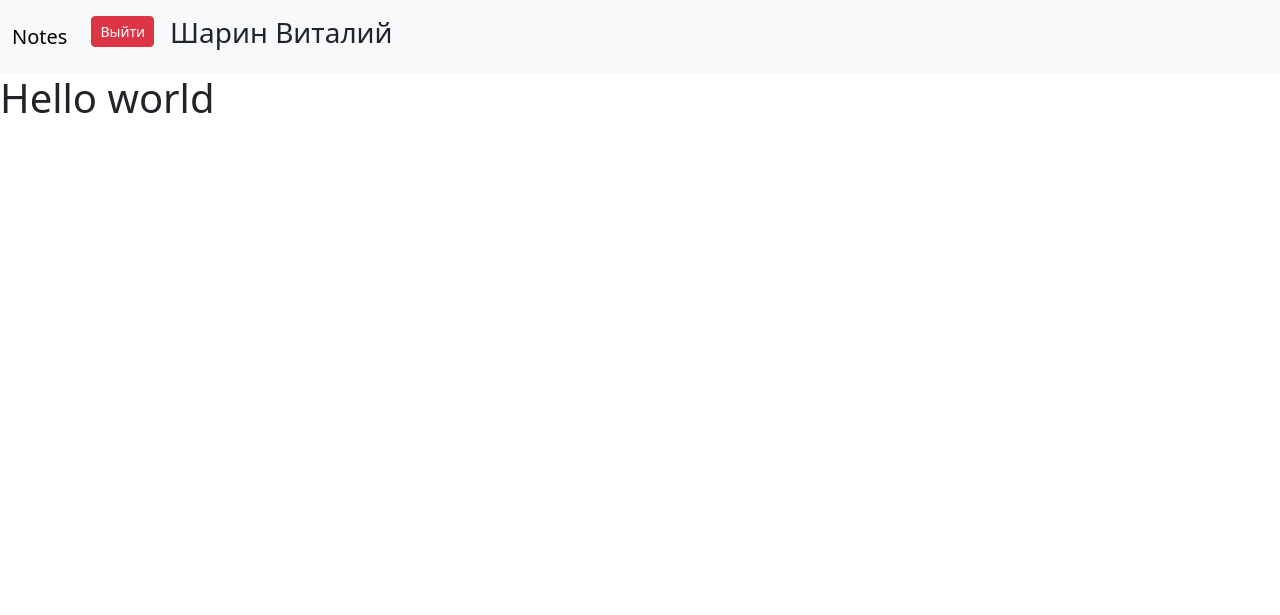
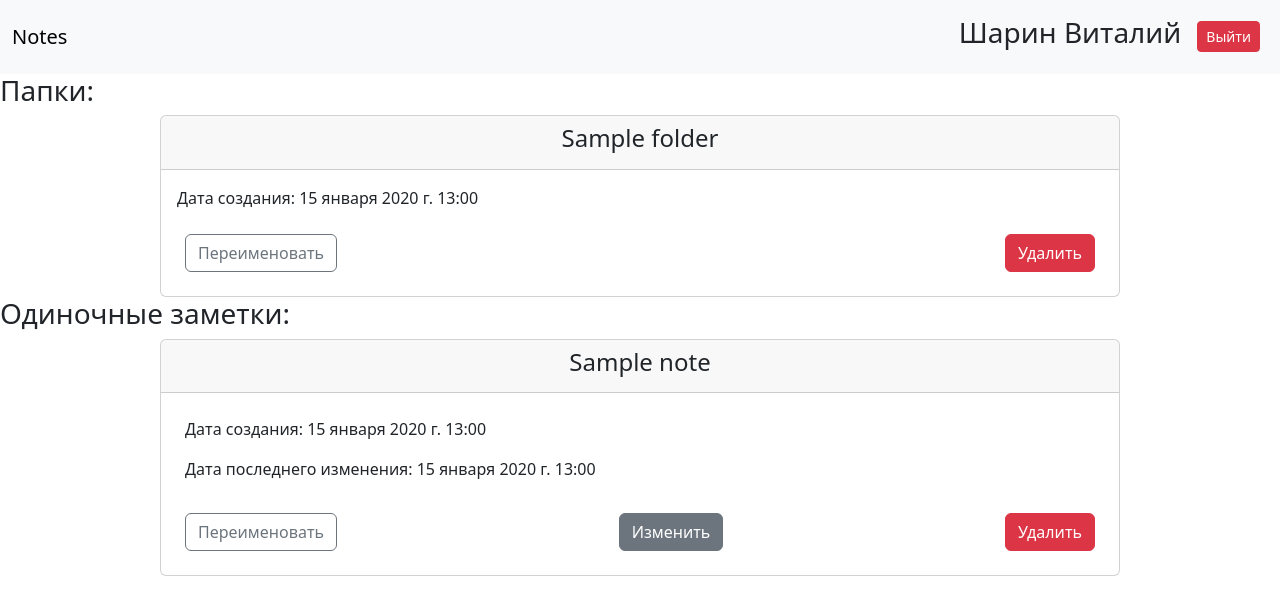
Before and after one commit to Vitaliy-Sharin/project_notes, a Django app: page / in a window 1280 px wide. Shown: the top 615 px of the page. Run offline with Django 5.2, Linux system fonts and the light colour scheme; a user stored in the database is signed in; tables that the repository leaves empty hold one stand-in row (values such as "Sample post"); some libraries are stand-ins or nearby versions.

Commit message:
Добавление домашней страницы и базового шаблона

```diff
--- a/project_notes/notes/views.py
+++ b/project_notes/notes/views.py
@@ -1,6 +1,14 @@
 from django.shortcuts import render
+
+from notes.models import Note, Folder
 
 
 # Create your views here.
 def home(request):
-    return render(request, 'home.html')
+    user = request.user
+    user_notes = []
+    user_folders = []
+    if user:
+        user_notes = Note.objects.filter(user=user.id, parent_folder=None)
+        user_folders = Folder.objects.filter(user=user.id)
+    return render(request, 'home.html', {'user_notes': user_notes, 'user_folders': user_folders})
--- a/project_notes/templates/base.html
+++ b/project_notes/templates/base.html
@@ -14,32 +14,30 @@
         <button class="navbar-toggler" type="button" data-bs-toggle="collapse" data-bs-target="#navbarNavAltMarkup" aria-controls="navbarNavAltMarkup" aria-expanded="false" aria-label="Toggle navigation">
           <span class="navbar-toggler-icon"></span>
         </button>
-        <div class="collapse navbar-collapse" id="navbarNavAltMarkup">
           <div class="navbar-nav">
                 {% if not request.user.is_authenticated %}
-                <div class="d-flex flex-row-reverse bd-highlight mb-3">
-                    <div class="d-flex flex-column">
-                        <a class="btn btn-light btn-sm mb-1" href="#" role="button">Регистрация</a>
-                        <a class="btn btn-light btn-sm" href="#" role="button">Вход</a>
+                <div class="d-flex flex-row-reverse align-items-center">
+                    <div class="p2">
+                        <a class="btn btn-secondary" href="#" role="button">Вход</a>
+                        <a class="btn btn-secondary" href="#" role="button">Регистрация</a>
                     </div>
                 </div>
                 {% else %}
-                <div class="d-flex flex-row-reverse bd-highlight">
-                    <div class="p-2 bd-highlight">
-                        <h3>{{request.user.last_name}} {{request.user.first_name}}</h3>
-                    </div>
+                <div class="d-flex flex-row-reverse align-items-center">
                     <div class="p-2 bd-highlight">
                         <form method="POST" action="#">
                             {% csrf_token %}
                             <button class="btn btn-sm btn-danger" type="submit" style="width: 100%">Выйти</button>
                         </form>
                     </div>
+                    <div class="p-2 bd-highlight">
+                        <h3>{{request.user.last_name}} {{request.user.first_name}}</h3>
+                    </div>
                 </div>
                 {% endif %}
 
           </div>
         </div>
-      </div>
     </nav>
     {% block content %}{% endblock content %}
 </body>
--- a/project_notes/templates/home.html
+++ b/project_notes/templates/home.html
@@ -7,7 +7,70 @@
 </head>
 <body>
     {% block content %}
-    <h1>Hello world</h1>
+    {% if not request.user.is_authenticated %}
+        <h1 class="text-center">Чтобы просматривать заметки войдите или зарегистрируйтесь</h1>
+    {% elif not user_notes and not user_folders%}
+        <h3 class="text-center">У вас нет ни одной заметки или папки</h3>
+    {% else %}
+        {% if user_folders %}
+            <h3 >Папки:</h3>
+            <div class="d-flex justify-content-center">
+                {% for folder in user_folders %}
+                    <div class="card w-75">
+                        <div class="card-header">
+                            <a href="#" class="link-dark" style="text-decoration: none"><h4 class="card-title text-center">{{ folder.name }}</h4></a>
+                        </div>
+                        <div class="card-body">
+                            <p class="font-weight-light">Дата создания: {{ folder.date_create }}</p>
+                            <div class="d-flex justify-content-between">
+                                <div class="p-2">
+                                    <a class="btn btn-outline-secondary" href="#">Переименовать</a>
+                                </div>
+                                <div class="p-2">
+                                    <a class="btn btn-danger" href="#">Удалить</a>
+                                </div>
+                            </div>
+                        </div>
+                    </div>
+                {% endfor %}
+            </div>
+        {% else %}
+            <h3 class="text-center">У вас нет папок</h3>
+        {% endif %}
+        {% if user_notes %}
+            <h3 >Одиночные заметки:</h3>
+            <div class="d-flex justify-content-center">
+                {% for note in user_notes %}
+                     <div class="card w-75">
+                        <div class="card-header">
+                            <a href="#" class="link-dark" style="text-decoration: none"><h4 class="card-title text-center">{{ note.name }}</h4></a>
+                        </div>
+                        <div class="card-body">
+                            <div class="d-flex justify-content-between">
+                                <div class="p-2">
+                                    <p class="font-weight-light">Дата создания: {{ note.date_create }}</p>
+                                    <p class="font-weight-light">Дата последнего изменения: {{ note.date_of_editing }}</p>
+                                </div>
+                            </div>
+                            <div class="d-flex justify-content-between">
+                                <div class="p-2">
+                                    <a class="btn btn-outline-secondary" href="#">Переименовать</a>
+                                </div>
+                                <div class="p-2">
+                                    <a class="btn btn-secondary" href="#">Изменить</a>
+                                </div>
+                                <div class="p-2">
+                                    <a class="btn btn-danger" href="#">Удалить</a>
+                                </div>
+                            </div>
+                        </div>
+                    </div>
+                {% endfor %}
+            </div>
+        {% else %}
+            <h3 class="text-center">У вас нет одиночных заметок</h3>
+        {% endif %}
+    {% endif %}
     {% endblock content %}
 </body>
 </html>
```
